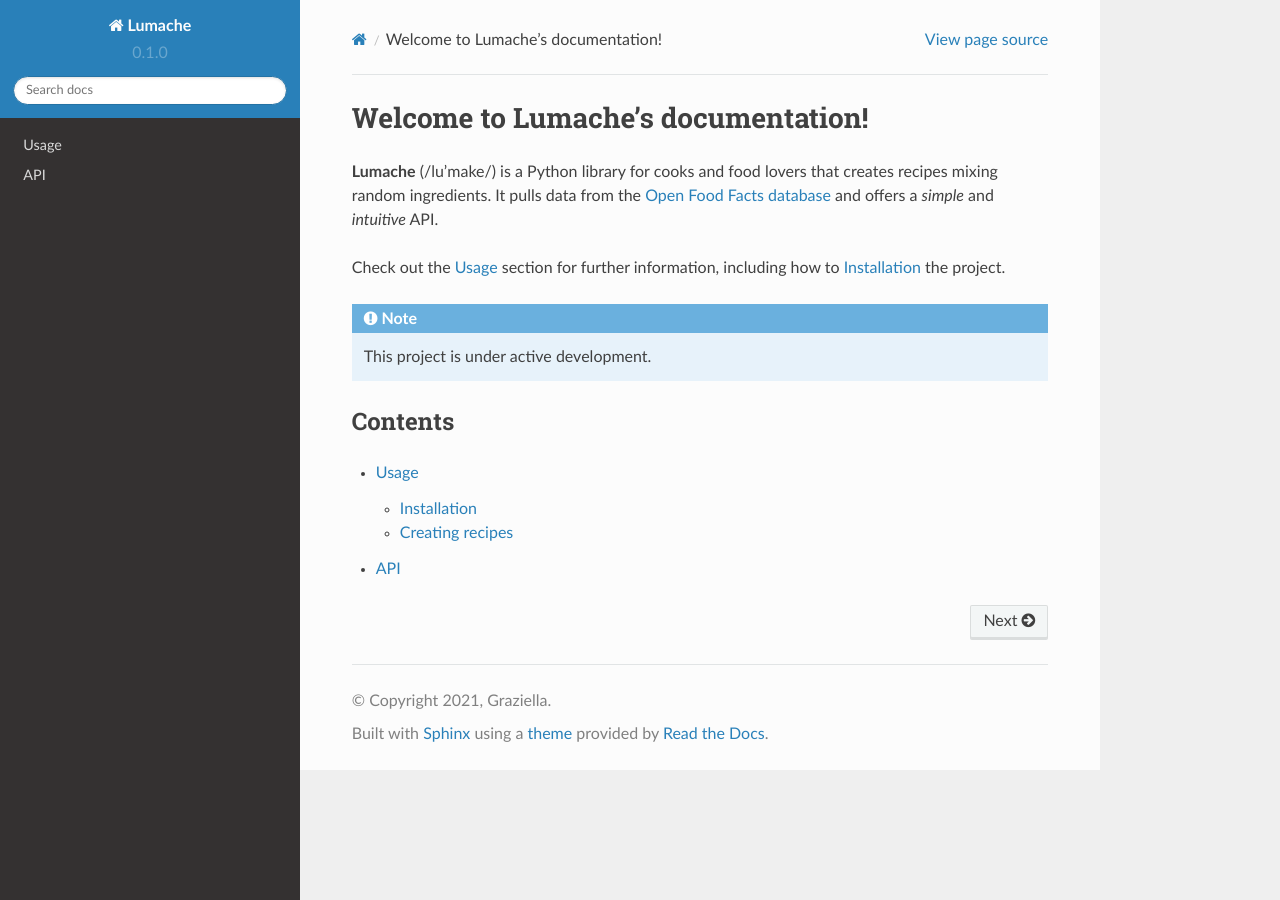
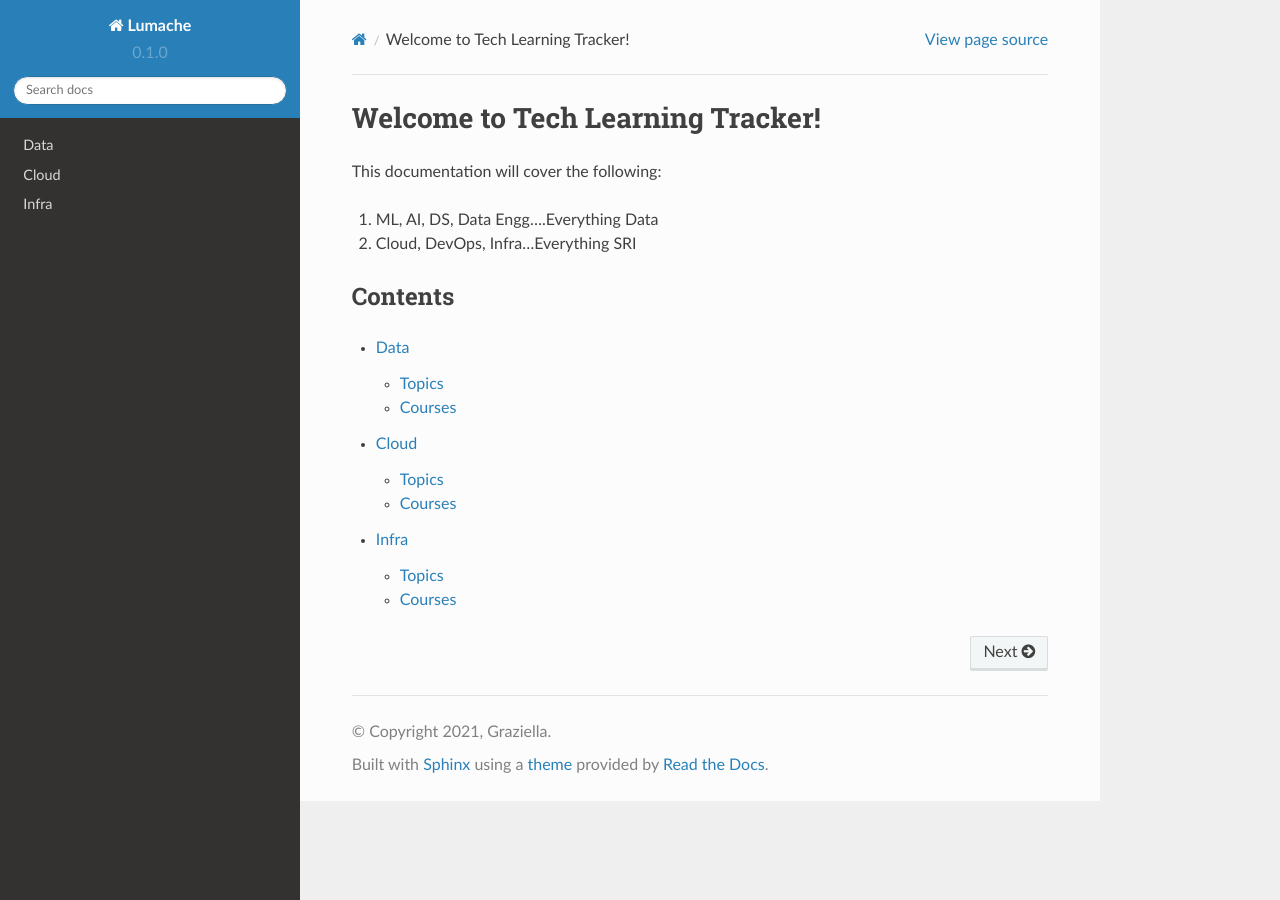
Before and after one commit to Ar11rA/learning-tracker, a Sphinx documentation site: the page built from docs/source/index.rst, in a window 1280 px wide. Built offline with Sphinx 7.4.7 and the Read the Docs theme 2.0.0, drawn with Linux system fonts in a browser that asks for light colours.

Commit message:
doc: add structure for learning plan

```diff
--- a/docs/source/api.rst
+++ /dev/null
@@ -1,7 +0,0 @@
-API
-===
-
-.. autosummary::
-   :toctree: generated
-
-   lumache
--- /dev/null
+++ b/docs/source/cloud.rst
@@ -0,0 +1,11 @@
+Cloud
+=====
+
+.. _overview:
+
+Topics
+------------
+
+
+Courses
+----------------
--- a/docs/source/index.rst
+++ b/docs/source/index.rst
@@ -1,22 +1,17 @@
-Welcome to Lumache's documentation!
+Welcome to Tech Learning Tracker!
 ===================================
 
-**Lumache** (/lu'make/) is a Python library for cooks and food lovers
-that creates recipes mixing random ingredients.
-It pulls data from the `Open Food Facts database <https://world.openfoodfacts.org/>`_
-and offers a *simple* and *intuitive* API.
+This documentation will cover the following:
 
-Check out the :doc:`usage` section for further information, including
-how to :ref:`installation` the project.
+1. ML, AI, DS, Data Engg....Everything Data
+2. Cloud, DevOps, Infra...Everything SRI
 
-.. note::
-
-   This project is under active development.
 
 Contents
 --------
 
 .. toctree::
 
-   usage
-   api
+   data
+   cloud
+   infra
--- /dev/null
+++ b/docs/source/infra.rst
@@ -0,0 +1,11 @@
+Infra
+=====
+
+.. _overview:
+
+Topics
+------------
+
+
+Courses
+----------------
```
Also changed, not shown: docs/source/data.rst (added, +29 -0 lines), docs/source/usage.rst (deleted, +0 -33 lines).
